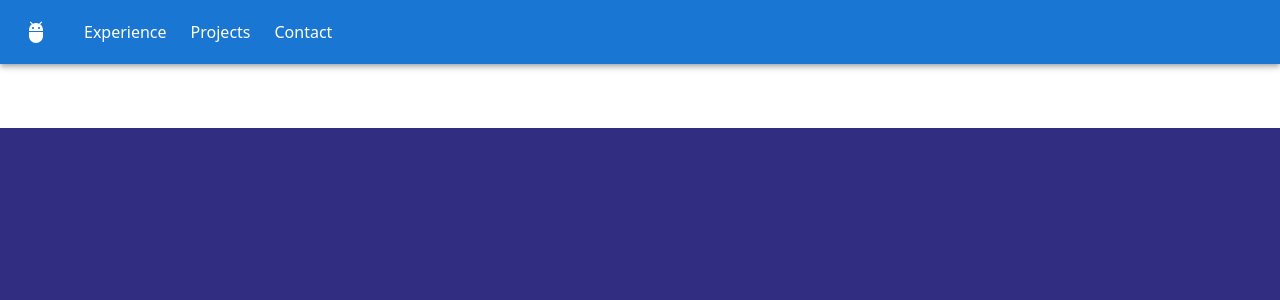
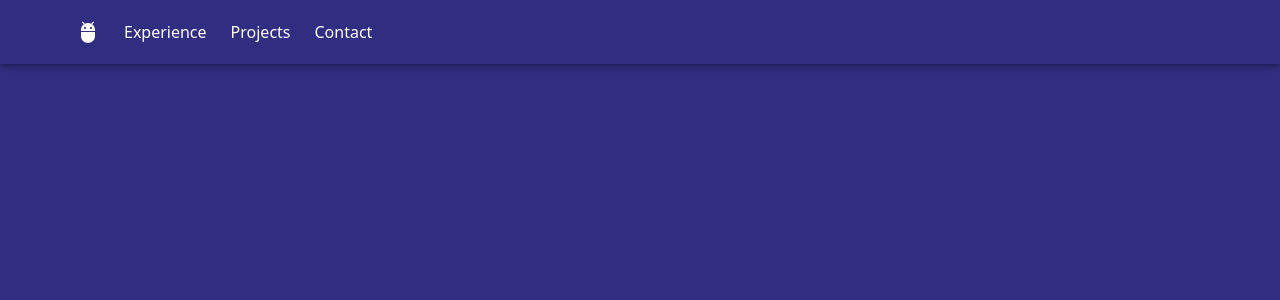
Before and after one commit to RandyHRus/personal-website, a Next.js app: page /contact in a window 1280 px wide. Shown: the top 300 px of the page. Built offline with nearby package versions, Linux system fonts and the light colour scheme.

Commit message:
Fix tailwind and material-ui conflicting

```diff
--- a/src/components/portfolioPageWrapper.tsx
+++ b/src/components/portfolioPageWrapper.tsx
@@ -10,7 +10,6 @@ export default function PortfolioPageWrapper(props: any) {
     }, []);
 
     return (
-        <div>
         <div className="h-screen w-screen">
             <div className="h-full flex flex-col">
                 <ResponsiveAppBar></ResponsiveAppBar>
@@ -21,6 +20,5 @@ export default function PortfolioPageWrapper(props: any) {
                 </div>
             </div>
         </div>
-        </div>
     );
 }
--- a/src/components/responsiveAppBar.tsx
+++ b/src/components/responsiveAppBar.tsx
@@ -14,6 +14,7 @@ import MenuItem from "@mui/material/MenuItem";
 import AdbIcon from "@mui/icons-material/Adb";
 import { motion } from "framer-motion";
 import Link from "next/link";
+import { styled } from "@mui/material";
 
 const pages = [
     {
@@ -27,13 +28,18 @@ const pages = [
     { name: "Contact", link: "/contact" },
 ];
 
+const MyAppBar = styled(AppBar)({
+    position: "fixed",
+    top: 0,
+    width: "100%",
+    backgroundColor: "rgb(49 46 129)",
+    backgroundPosition: "center",
+});
+
 function ResponsiveAppBar() {
     return (
-        <AppBar
-            position="static"
-            className="fixed top-0 w-full bg-gray-800 bg-center bg-transparent "
-        >
-            <Container maxWidth="xl">
+        <MyAppBar>
+            <Container>
                 <Toolbar disableGutters>
                     {/*logo*/}
                     <motion.div whileHover={{ scale: 1.2 }}>
@@ -41,10 +47,9 @@ function ResponsiveAppBar() {
                             variant="h6"
                             noWrap
                             component="a"
+                            className=" p-3"
                             href="/"
                             sx={{
-                                mr: 2,
-                                display: { xs: "none", md: "flex" },
                                 fontFamily: "monospace",
                                 fontWeight: 700,
                                 letterSpacing: ".3rem",
@@ -52,19 +57,13 @@ function ResponsiveAppBar() {
                                 textDecoration: "none",
                             }}
                         >
-                            <AdbIcon
-                                sx={{
-                                    display: { xs: "none", md: "flex" },
-                                    mr: 1,
-                                }}
-                            />
+                            <AdbIcon />
                         </Typography>
                     </motion.div>
                     {/*page navigation buttons*/}
                     <Box
                         sx={{
                             flexGrow: 1,
-                            display: { xs: "none", md: "flex" },
                         }}
                     >
                         {pages.map((page) => (
@@ -79,7 +78,7 @@ function ResponsiveAppBar() {
                     </Box>
                 </Toolbar>
             </Container>
-        </AppBar>
+        </MyAppBar>
     );
 }
 export default ResponsiveAppBar;
--- a/src/pages/_app.tsx
+++ b/src/pages/_app.tsx
@@ -1,6 +1,6 @@
-import '@/styles/globals.css'
-import type { AppProps } from 'next/app'
+import type { AppProps } from "next/app";
+import "@/styles/globals.css";
 
 export default function App({ Component, pageProps }: AppProps) {
-  return <Component {...pageProps} />
+    return <Component {...pageProps} />;
 }
```
Lines whose indentation alone changed are shown as unchanged.
